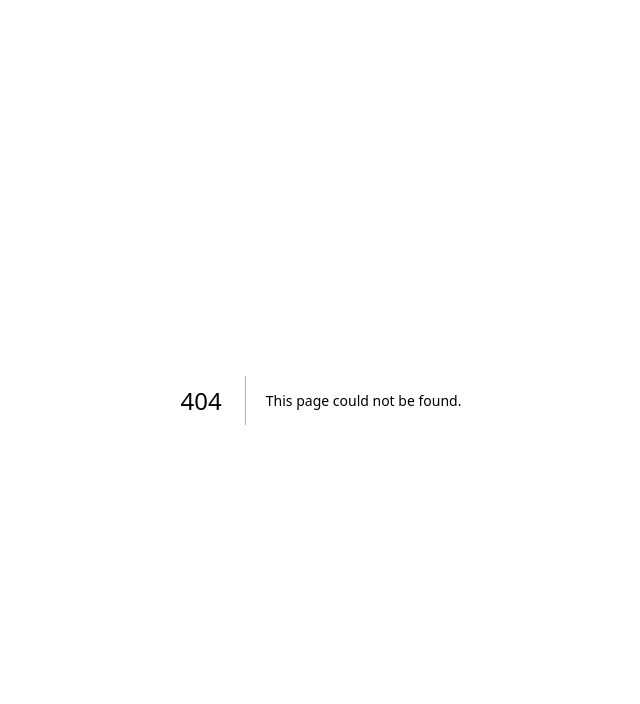
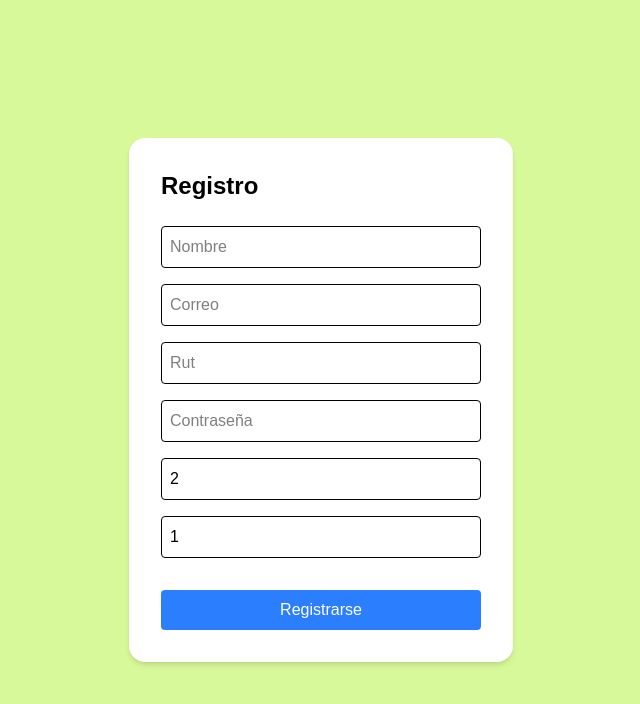
Before and after one commit to info288-17-202501/notVentas, a Next.js app in the folder app/front/: page /register in a window 1280 px wide. Before the commit this address had no page. Shown: the top 704 px of the page, without its empty margins (319-959 px from the left). Built offline with nearby package versions, Linux system fonts and the light colour scheme.

Commit message:
login
creacion de algunas paginas y compoontntes de login  y register.

```diff
--- /dev/null
+++ b/app/front/src/app/admin/catalog/page.jsx
@@ -0,0 +1,31 @@
+"use client";
+import { useEffect } from "react";
+import { useRouter } from "next/navigation";
+
+const CatalogPage = () => {
+  const router = useRouter();
+
+  useEffect(() => {
+    const token = localStorage.getItem("token");
+
+    // Si no hay token, redirige al login
+    if (!token) {
+      router.push("/login");
+    }
+    // Opcional: valida el token con la API
+    // fetch("/api/validate-token", { headers: { Authorization: `Bearer ${token}` } })
+    //   .then((res) => {
+    //     if (!res.ok) throw new Error("Token inválido");
+    //   })
+    //   .catch(() => router.push("/login"));
+  }, [router]);
+
+  return (
+    <div>
+      <h1>Catálogo</h1>
+      <p>Esta es una página protegida.</p>
+    </div>
+  );
+};
+
+export default CatalogPage;
--- a/app/front/src/app/login/page.jsx
+++ b/app/front/src/app/login/page.jsx
@@ -57,7 +57,7 @@ const Login = () => {
           <p className="text-center text-gray-600 text-sm mb-4">
             ¿No tienes cuenta?
             <a
-              href="/account"
+              href="/register"
               className="text-blue-500 hover:underline m-4"
             >
               Sé parte del equipo
--- /dev/null
+++ b/app/front/src/app/middleware/protectedRoutes.js
@@ -0,0 +1,17 @@
+import { NextResponse } from "next/server";
+
+export function middleware(req) {
+  const token = req.cookies.get("token"); // Obtén el token de las cookies
+
+  // Si no hay token y el usuario intenta acceder a una ruta protegida
+  if (!token && req.nextUrl.pathname.startsWith("/catalog")) {
+    return NextResponse.redirect(new URL("/login", req.url)); // Redirige al login
+  }
+
+  return NextResponse.next(); // Permite el acceso si hay un token
+}
+
+// Configura las rutas protegidas
+export const config = {
+  matcher: ["/catalog/:path*"], // Aplica el middleware a las rutas protegidas
+};
--- /dev/null
+++ b/app/front/src/app/register/page.jsx
@@ -0,0 +1,107 @@
+"use client";
+import { useState } from "react";
+import { useRouter } from "next/navigation";
+import { register } from "../../api/auth";
+
+const Register = () => {
+  const [name, setName] = useState("");
+  const [rut , setRut] = useState("");
+  const [email, setEmail] = useState("");
+  const [password, setPassword] = useState("");
+  const [company, setCompany] = useState("2");
+  const [role, setRole] = useState("1"); // Cambia a "user" por defecto
+  const [error, setError] = useState("");
+  const router = useRouter();
+
+  const handleSubmit = async (e) => {
+    e.preventDefault();
+    setError("");
+
+    try {
+      const response = await register(name, email, password); // Llama a la función de registro
+      console.log("Usuario registrado:", response);
+
+      // Redirige al usuario al login después del registro
+      router.push("/login");
+    } catch (err) {
+      if (err.response && err.response.data && err.response.data.error) {
+        setError(err.response.data.error); // Muestra el error retornado por la API
+      } else {
+        console.log("Respuesta de la API:", err.response ? err.response.data : err);
+        setError("Error al registrar el usuario :(");
+      }
+      console.error(err);
+    }
+  };
+
+  return (
+    <div className="min-h-screen flex items-center justify-center bg-lime-200 ">
+      <form
+        onSubmit={handleSubmit}
+        className="bg-white p-8 rounded-2xl shadow-md w-96"
+      >
+        <h2 className="text-2xl text-black font-semibold mb-6">Registro</h2>
+        <div className="mb-4 text-black"  >
+          <input
+            type="text"
+            placeholder="Nombre"
+            value={name}
+            onChange={(e) => setName(e.target.value)}
+            className="w-full p-2 mb-4 border rounded"
+            required
+          />
+          <input
+            type="email"
+            placeholder="Correo"
+            value={email}
+            onChange={(e) => setEmail(e.target.value)}
+            className="w-full p-2 mb-4 border rounded"
+            required
+          />
+          <input
+            type="text"
+            placeholder="Rut"
+            value={rut}
+            onChange={(e) => setRut(e.target.value)}
+            className="w-full p-2 mb-4 border rounded"
+            required
+          />
+          <input
+            type="password"
+            placeholder="Contraseña"
+            value={password}
+            onChange={(e) => setPassword(e.target.value)}
+            className="w-full p-2 mb-4 border rounded"
+            required
+          />
+          <input
+            type="text"
+            placeholder="Compañia"
+            value={company}
+            onChange={(e) => setCompany(e.target.value)}
+            className="w-full p-2 mb-4 border rounded"
+            required
+          />
+          <input
+            type="text"
+            placeholder="Rol"
+            value={role}
+            onChange={(e) => setRole(e.target.value)}
+            className="w-full p-2 mb-4 border rounded"
+            required
+          />
+        </div>
+
+        {error && <p className="text-red-500 text-sm mb-4">{error}</p>}
+        <button
+          type="submit"
+          className="w-full bg-blue-500 text-white p-2 rounded hover:bg-green-600"
+        >
+          Registrarse
+        </button>
+      </form>
+    </div>
+  );
+};
+
+export default Register;
```
